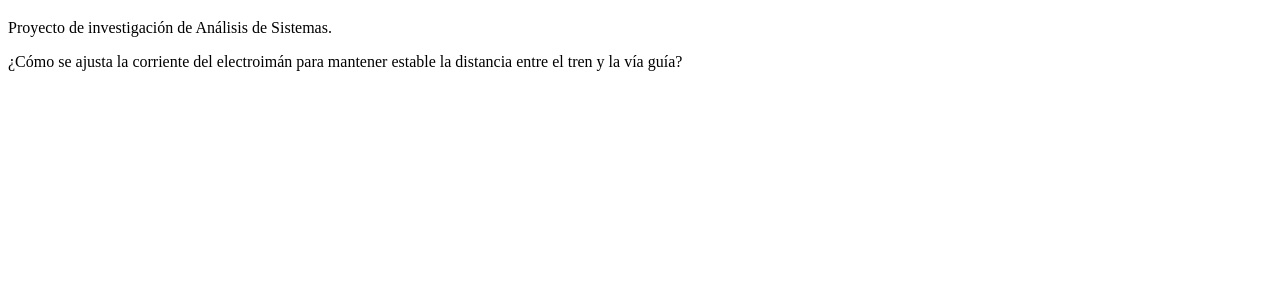
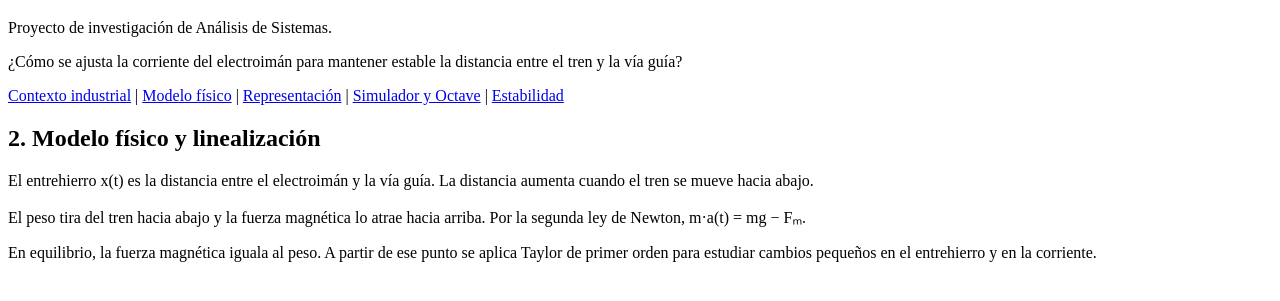
Before and after one commit to ronaldperezrojas1-arch/proyecto-Maglev, a plain HTML site: page index.html in a window 1280 px wide. Shown: the part 87-388 px from the top of the page. Drawn offline with Linux system fonts and the light colour scheme.

Commit message:
Update index.html

```diff
--- a/index.html
+++ b/index.html
@@ -11,3 +11,26 @@
      estable la distancia entre el tren y la vía guía?</p>
 </body>
 </html>
+<nav aria-label="Secciones del proyecto">
+  <a href="#contexto">Contexto industrial</a> |
+  <a href="#modelo">Modelo físico</a> |
+  <a href="#representacion">Representación</a> |
+  <a href="#simulador">Simulador y Octave</a> |
+  <a href="#estabilidad">Estabilidad</a>
+</nav>
+<section id="modelo">
+  <h2>2. Modelo físico y linealización</h2>
+  <p>
+    El entrehierro x(t) es la distancia entre el electroimán y la vía guía.
+    La distancia aumenta cuando el tren se mueve hacia abajo.
+  </p>
+  <p>
+    El peso tira del tren hacia abajo y la fuerza magnética lo atrae
+    hacia arriba. Por la segunda ley de Newton, m·a(t) = mg − Fₘ.
+  </p>
+  <p>
+    En equilibrio, la fuerza magnética iguala al peso. A partir de ese
+    punto se aplica Taylor de primer orden para estudiar cambios pequeños
+    en el entrehierro y en la corriente.
+  </p>
+</section>
```
